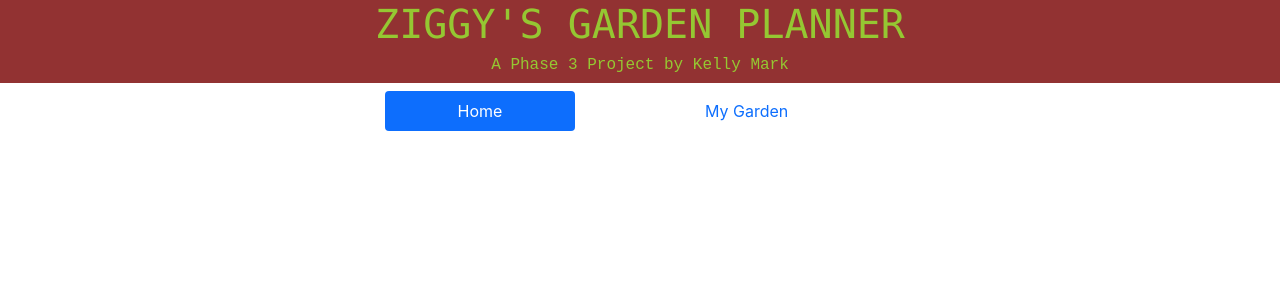
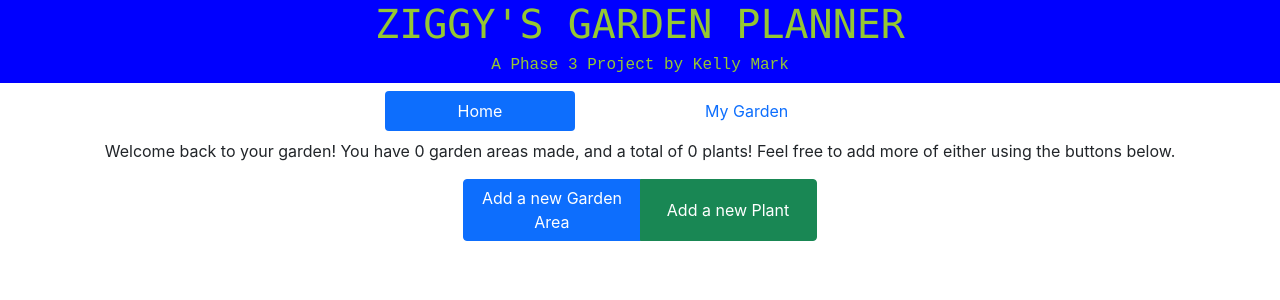
Before and after one commit to zigzagoon1/phase-3-project-frontend, a React (Create React App) app: page / in a window 1280 px wide. Shown: the top 300 px of the page. Built offline with nearby package versions, Linux system fonts and the light colour scheme; no server answers.

Commit message:
homepage functionality, new buttons

```diff
--- a/src/App.js
+++ b/src/App.js
@@ -1,7 +1,6 @@
 import React from 'react';
+import Header from './Header.js';
 import Home from './Home.js';
-import MyGarden from './MyGarden.js';
-import Plants from './Plants.js';
 import GardenAreas from './GardenAreas.js';
 import {Routes, Route } from 'react-router-dom';
 import {useState, useEffect} from 'react';
@@ -10,7 +9,6 @@ import {useState, useEffect} from 'react';
 //TODO: ability to edit shape of garden (post-course)
 function App() {
   const [areas, setGardenAreas] = useState([]);
-  const [plants, setPlants] = useState([]);
 
   useEffect(() => {
     fetchAreas();
@@ -66,9 +64,9 @@ function App() {
 
   return (
     <React.Fragment>
-      <Home/>
+      <Header/>
       <Routes>
-        <Route path="/" element={<MyGarden areas={areas} plants={plants}/>} />
+        <Route path="/" element={<Home areas={areas}/>} />
         <Route path="/areas" element={<GardenAreas areas={areas} addNewPlant={handleAddPlant}
         editPlant={handleEditPlant} deletePlant={handleDeletePlant}/>} />
       </Routes>
--- a/src/AreaEmpty.js
+++ b/src/AreaEmpty.js
@@ -8,9 +8,9 @@ function AreaEmpty({garden_id, location_in_area, showForm}) {
         showForm(false, location_in_area, garden_id);
     }
 
-    let bootstrap = "col-6 border px-auto py-3 text-center btn-danger";
+    let bootstrap = "col-6 border px-auto py-3 text-center btn";
     if (location_in_area === 3) {
-        bootstrap = "col-12 border px-auto py-3 text-center btn-danger";
+        bootstrap = "col-12 border px-auto py-3 text-center";
     }
     return (
         <Button className={bootstrap} onClick={showFormOnClick}>
--- a/src/GardenArea.js
+++ b/src/GardenArea.js
@@ -23,7 +23,6 @@ function GardenArea({plants, id, number_of_plants, showForm}) {
 
 
         if (!locations.find(x => x === i + 1)) {
-            console.log("didn't find match")
             return <AreaEmpty key={i} location_in_area={i + 1} garden_id={id} showForm={onShowForm} />
         }
         else {
--- a/src/GardenAreas.js
+++ b/src/GardenAreas.js
@@ -45,7 +45,6 @@ function GardenAreas({areas, addNewPlant, editPlant, deletePlant}) {
     return (
         <div className="container text-center">
             <div className="border border-dark-subtle row justify-content-evenly shadow">
-                <p>Click a plant to edit it.</p>
             {!showForm ? areaElements : form}
             </div>
         </div>
--- /dev/null
+++ b/src/Header.js
@@ -0,0 +1,14 @@
+import React from "react";
+import Title from "./Title";
+import NavBar from "./NavBar";
+
+function Header() {
+    return (
+        <div className="container-fluid">
+            <Title className=""/>
+            <NavBar className=""/>
+        </div>
+    )
+}
+
+export default Header;
--- a/src/Home.js
+++ b/src/Home.js
@@ -1,12 +1,32 @@
 import React from "react";
-import Title from "./Title";
-import NavBar from "./NavBar";
+import PlantForm from "./PlantForm";
+import { Button } from "react-bootstrap";
+function Home( {areas}) {
+    const numAreas = areas.length;
+    let numPlants = 0;
+    areas.forEach((area) => {
+        numPlants += area.plants.length;
+    })
 
-function Home() {
-    return (
-        <div className="container-fluid">
-            <Title className=""/>
-            <NavBar className=""/>
+    function addArea() {
+
+    }
+    function addPlant() {
+        <div className="row text-center">
+                <PlantForm addPlant={handleAddNewPlant} showDelete={false}
+                location_id={plant} garden_id={garden_id}/>
+            </div>
+    }
+    return(
+        <div className="container text-center">
+            <p>Welcome back to your garden! You have {numAreas} garden
+            areas made, and a total of {numPlants} plants!
+            Feel free to add more of either using the buttons below.</p>
+            <div className="row btn-group">
+                <Button className="col-3 btn" onClick={addArea}>Add a new Garden Area</Button>
+                <Button className="col-3 btn btn-success" onClick={addPlant}>Add a new Plant</Button>
+            </div>
+
         </div>
     )
 }
--- a/src/MyGarden.js
+++ /dev/null
@@ -1,14 +0,0 @@
-import React from "react";
-
-//originally designed as though for a single user, can add user system later
-//shows each garden area with all its plants that the user has created
-
-function MyGarden() {
-    return (
-        <div>
-
-        </div>
-    )
-}
-
-export default MyGarden;
--- a/src/index.css
+++ b/src/index.css
@@ -11,7 +11,7 @@ body {
 
 #title {
   color:rgb(149, 199, 50);
-  background-color:rgb(146, 50, 50) ;
+  background-color:blue ;
   /* position: absolute; */
   /* width: 100%; */
   /* text-align: center; */
```
Also changed, not shown: src/context/AreaForm.js (added), src/context/PlantForm.js (added).
